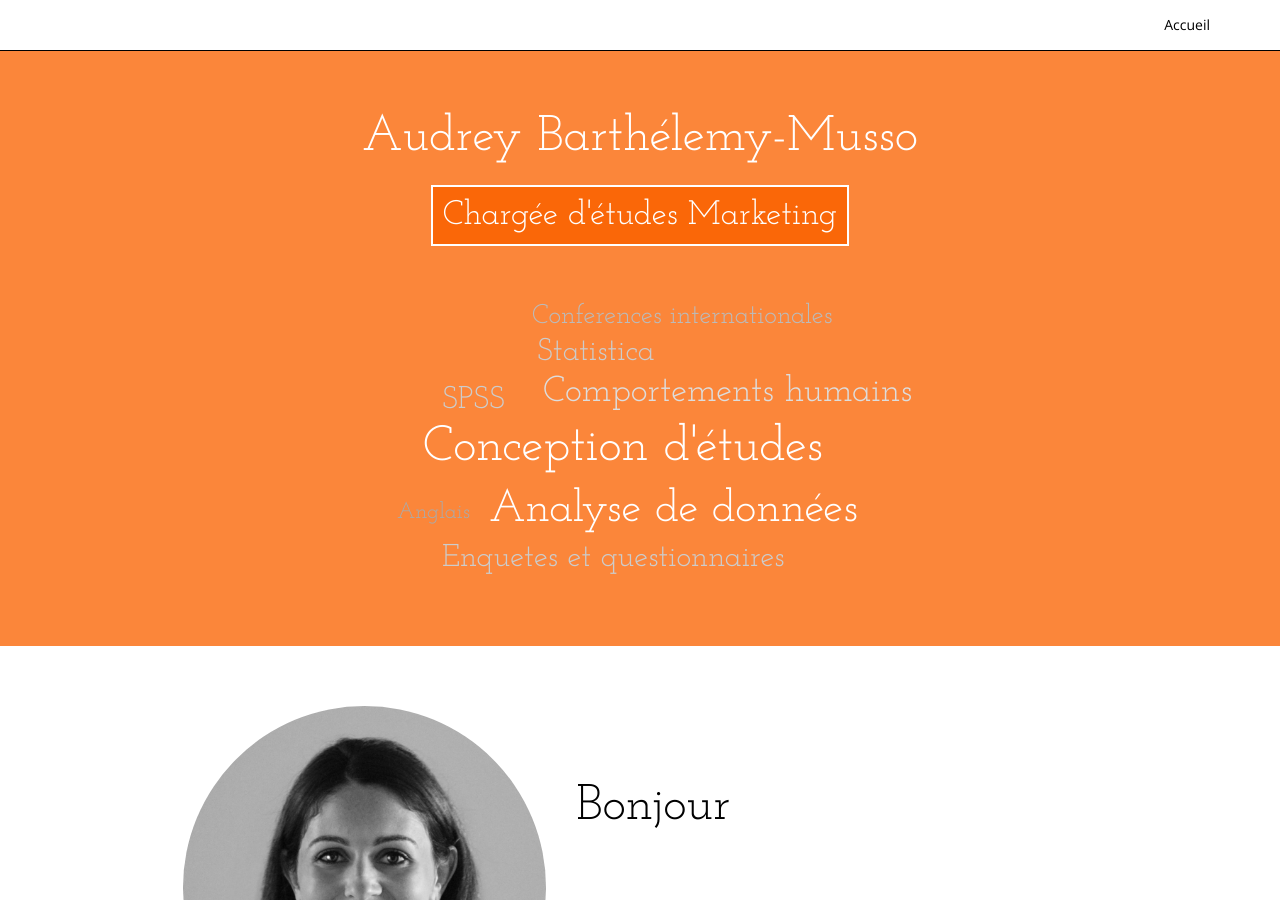
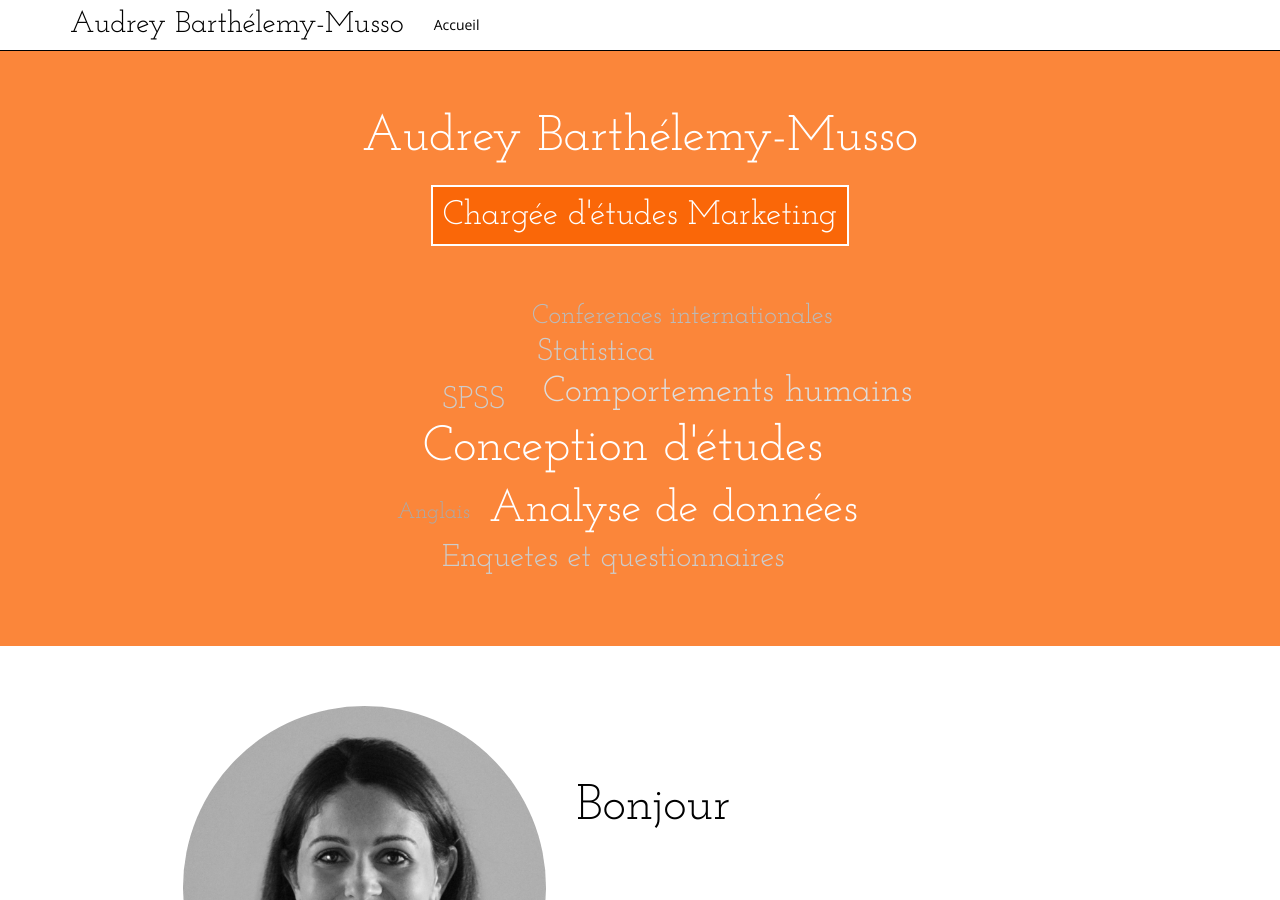
Before and after one commit to AudreyBarthelemy/marketing, a Jekyll site: the page built from index.html, in a window 1280 px wide and 900 px high. Built offline with Jekyll 4.4.1, drawn with Linux system fonts in a browser that asks for light colours; nearby versions of some CDN libraries; some web fonts are replaced; library files that are not in the unit come from our copies.

Commit message:
Test bug nav

```diff
--- a/_includes/nav.html
+++ b/_includes/nav.html
@@ -7,9 +7,10 @@
                 <span class="icon-bar"></span>
                 <span class="icon-bar"></span>
             </button>
+            <a class="navbar-brand" href="#">{{ site.title }}</a>
         </div>
         <div class="collapse navbar-collapse">
-            <ul class="nav navbar-nav navbar-right">
+            <ul class="nav navbar-nav">
                 <li class="active"><a href="#title">Accueil</a></li>
             </ul>
         </div><!--/.nav-collapse -->
```
